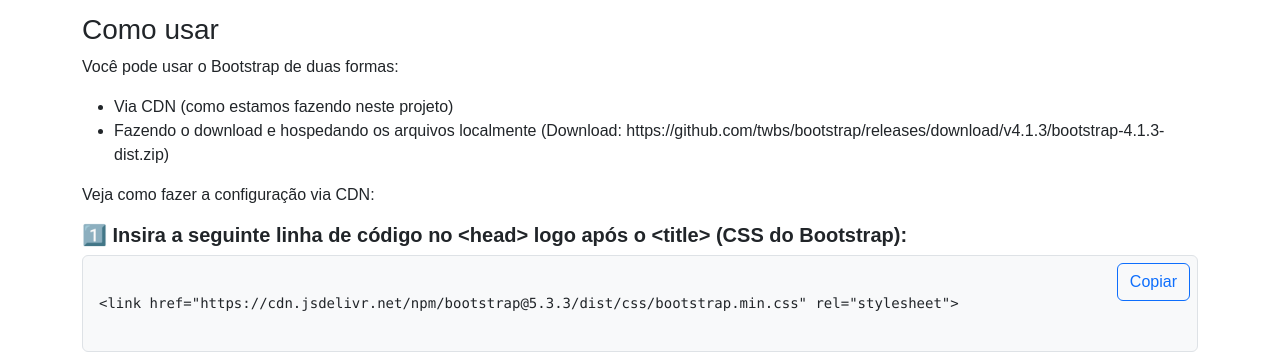
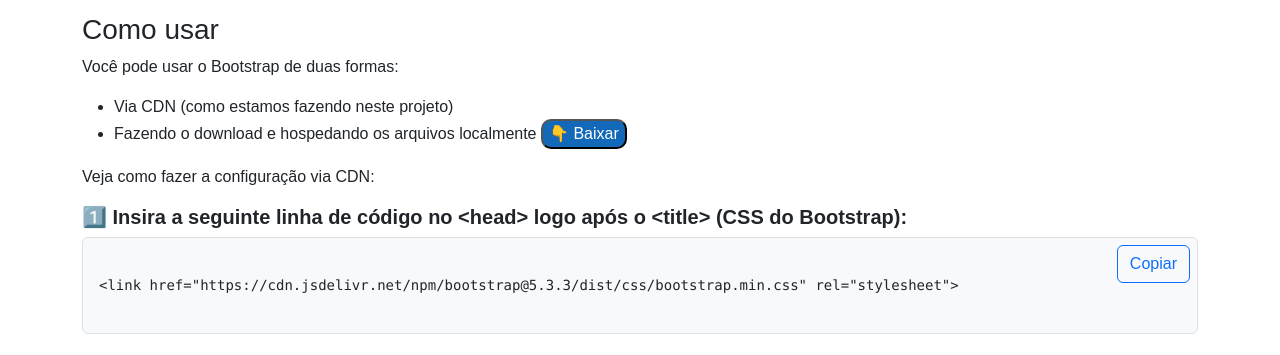
Before and after one commit to viniciusnae/anhanguera-repo, a plain HTML site: page Bootstrap/introdução.html in a window 1280 px wide. Shown: the part 399-754 px from the top of the page. Drawn offline with nearby package versions, Linux system fonts and the light colour scheme.

Commit message:
botão download Bootstrap

```diff
--- a/Bootstrap/introdução.html
+++ b/Bootstrap/introdução.html
@@ -7,8 +7,10 @@
 		<link
 			href="https://cdn.jsdelivr.net/npm/bootstrap@5.3.3/dist/css/bootstrap.min.css"
 			rel="stylesheet"
+
 		/>
 		<link rel="stylesheet" href="style.css" />
+
 	</head>
 	<body>
 		<nav class="navbar navbar-expand-lg navbar-dark bg-dark">
@@ -68,8 +70,19 @@
 			<ul>
 				<li>Via CDN (como estamos fazendo neste projeto)</li>
 				<li>
-					Fazendo o download e hospedando os arquivos localmente (Download:
-					https://github.com/twbs/bootstrap/releases/download/v4.1.3/bootstrap-4.1.3-dist.zip)
+					Fazendo o download e hospedando os arquivos localmente
+					<a
+						href="https://github.com/twbs/bootstrap/releases/download/v4.1.3/bootstrap-4.1.3-dist.zip"
+						><button
+							style="
+								background-color: rgb(19, 105, 185);
+								border-radius: 10px;
+								color: rgb(255, 255, 255);
+							"
+						>
+						&#x1F447 Baixar
+						</button></a
+					>
 				</li>
 			</ul>
 			<p>Veja como fazer a configuração via CDN:</p>
```
